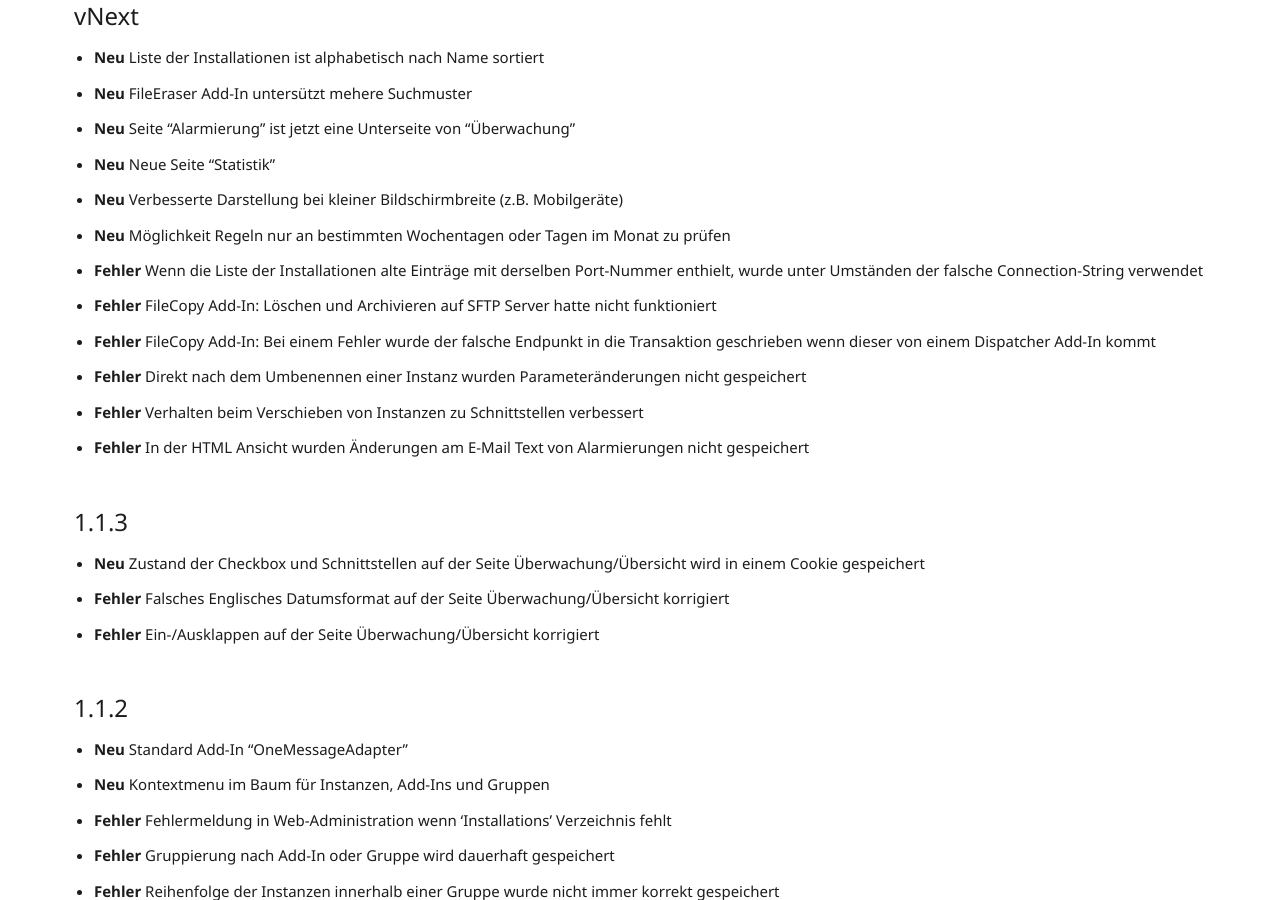
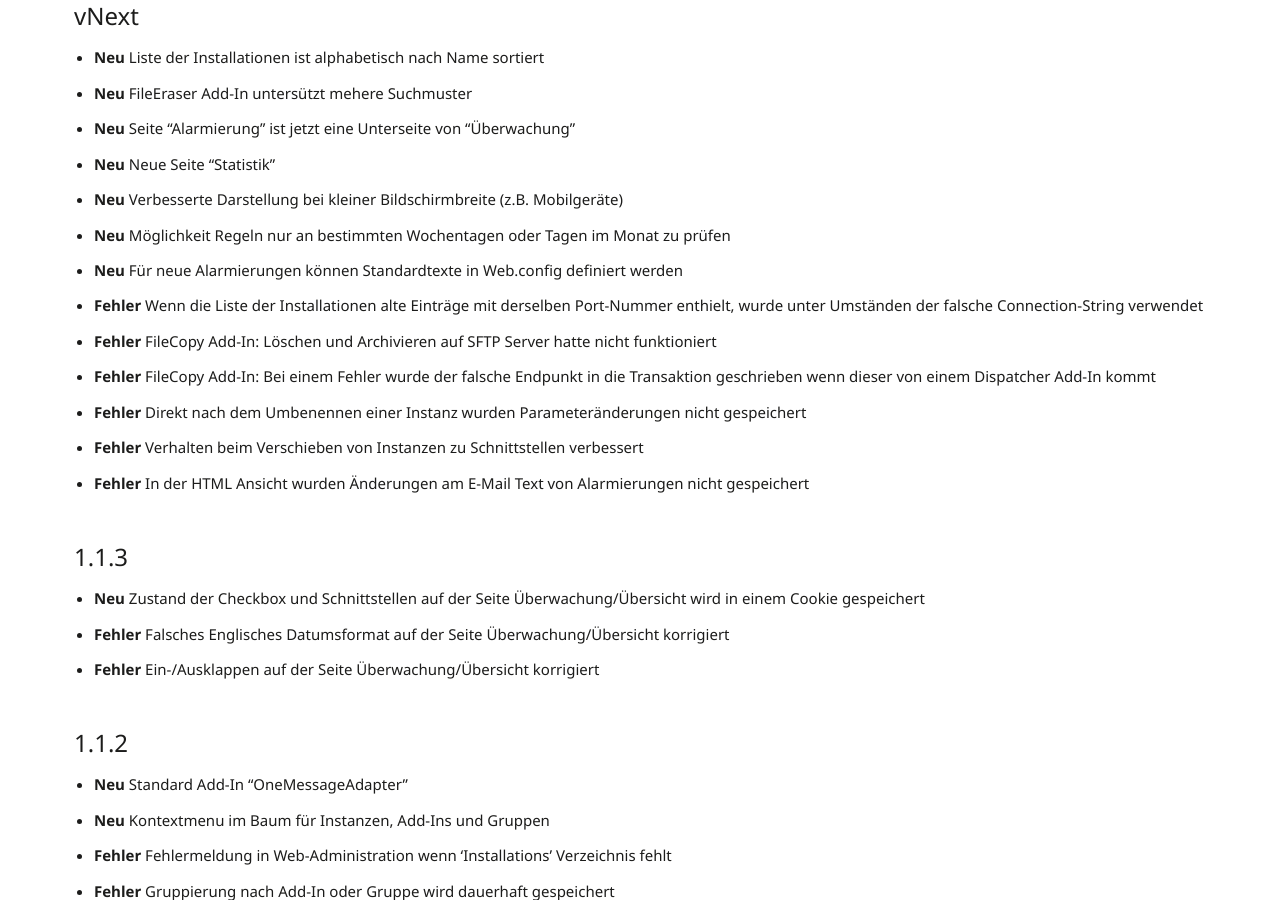
Before and after one commit to primesoft-group/oneconnexx-docs, a Jekyll site: the page built from _pages/setup/de/releasenotes.md, in a window 1280 px wide and 900 px high, scrolled down 366 px. Built offline with Jekyll 4.4.1, drawn with Linux system fonts in a browser that asks for light colours; nearby versions of some CDN libraries; some web fonts are replaced.

Commit message:
Update releasenotes.md

```diff
--- a/_pages/setup/de/releasenotes.md
+++ b/_pages/setup/de/releasenotes.md
@@ -12,6 +12,7 @@ permalink: "setup/de/releasenotes/"
 * __Neu__ Neue Seite "Statistik"
 * __Neu__ Verbesserte Darstellung bei kleiner Bildschirmbreite (z.B. Mobilgeräte)
 * __Neu__ Möglichkeit Regeln nur an bestimmten Wochentagen oder Tagen im Monat zu prüfen
+* __Neu__ Für neue Alarmierungen können Standardtexte in Web.config definiert werden
 * __Fehler__ Wenn die Liste der Installationen alte Einträge mit derselben Port-Nummer enthielt, wurde unter Umständen der falsche Connection-String verwendet
 * __Fehler__ FileCopy Add-In: Löschen und Archivieren auf SFTP Server hatte nicht funktioniert
 * __Fehler__ FileCopy Add-In: Bei einem Fehler wurde der falsche Endpunkt in die Transaktion geschrieben wenn dieser von einem Dispatcher Add-In kommt
```
